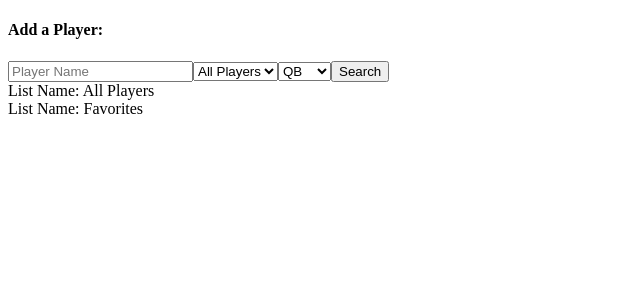
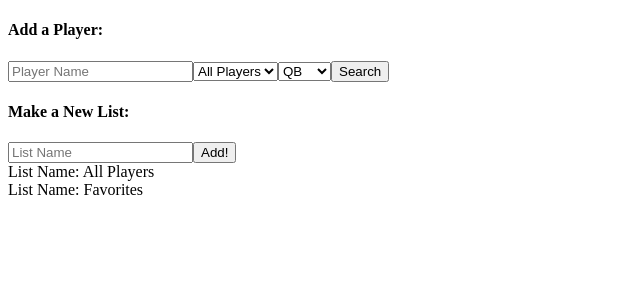
Before and after one commit to twzkraus/fantasy-champ, a React app: page / in a window 1280 px wide. Shown: the top 300 px of the page, without its empty margins (0-640 px from the left). Built offline with nearby package versions, Linux system fonts and the light colour scheme; the HTML template or start-up script is replaced by a standard one.

Commit message:
implements add list functionality

```diff
--- /dev/null
+++ b/src/components/AddList.jsx
@@ -0,0 +1,15 @@
+import React from 'react';
+
+const AddList = ({ addList }) => {
+
+  return (
+    <form>
+      <h4>Make a New List:</h4>
+      <input type="text" name="list-name" id="list-name" placeholder="List Name"></input>
+      <button onClick={(e) => addList(e, document.getElementById('list-name').value)}>Add!</button>
+    </form>
+  )
+}
+
+
+export default AddList;
--- a/src/components/App.jsx
+++ b/src/components/App.jsx
@@ -2,6 +2,7 @@ import React, { useState, useEffect } from 'react';
 import axios from 'axios';
 import PlayerList from './PlayerList.jsx';
 import AddPlayer from './AddPlayer.jsx';
+import AddList from './AddList.jsx';
 import popularPlayers from '../../data/popularPlayers.json';
 
 const App = () => {
@@ -54,9 +55,16 @@ const App = () => {
       })
   };
 
+  const addList = (event, name) => {
+    debugger;
+    event.preventDefault();
+    setLists(lists.concat(name));
+  }
+
   return (
     <div>
       <AddPlayer lists={lists} addPlayer={addPlayerToList}/>
+      <AddList addList={addList}/>
       {lists.map((listName, i) => <PlayerList key={listName} playerListName={listName} index={i} players={players} />)}
     </div>
   );
```
